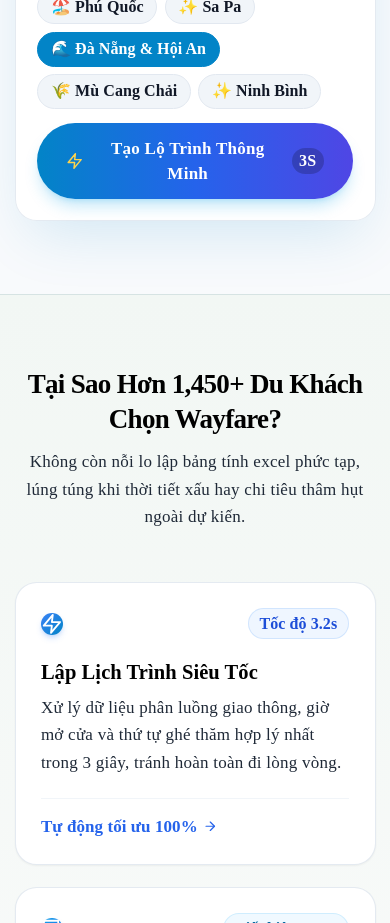
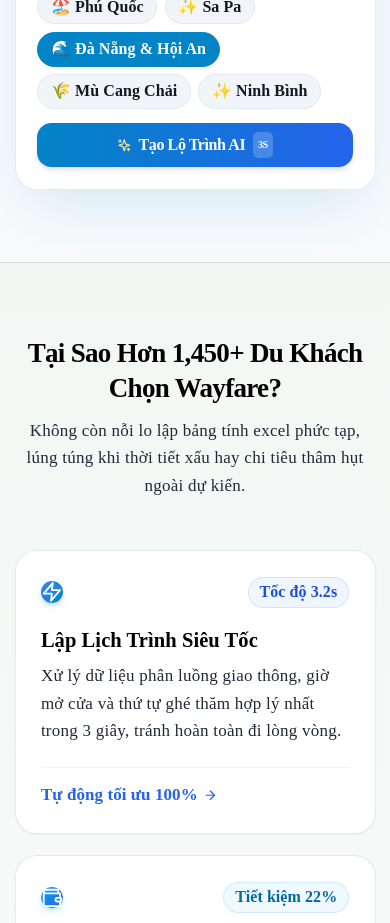
Before and after one commit to vantung1606/travel_sharing_frontend, a React (Vite) app: page / in a window 390 px wide. Shown: the part 1220-2143 px from the top of the page. Built offline with nearby package versions, Linux system fonts and the light colour scheme; no server answers.

Commit message:
style: refine AI Dock button to compact professional single-line design

```diff
--- a/src/pages/user/Home/HomePage.jsx
+++ b/src/pages/user/Home/HomePage.jsx
@@ -722,18 +722,18 @@ export const HomePage = () => {
               type="button"
               disabled={isDockGenerating}
               onClick={handleDockGenerate}
-              className="w-full sm:w-auto px-8 py-3.5 rounded-full bg-gradient-to-r from-sky-600 via-blue-600 to-indigo-600 hover:from-sky-700 hover:to-blue-700 text-white font-extrabold text-sm sm:text-base shadow-lg shadow-sky-500/25 hover:shadow-xl hover:scale-[1.03] active:scale-95 transition-all flex items-center justify-center gap-2.5 cursor-pointer disabled:opacity-50 tracking-[0.015em] shimmer-effect"
+              className="w-full sm:w-auto px-5 py-2.5 rounded-2xl bg-gradient-to-r from-sky-600 to-blue-600 hover:from-sky-700 hover:to-blue-700 text-white font-bold text-xs sm:text-sm shadow-md hover:shadow-lg hover:scale-[1.02] active:scale-95 transition-all flex items-center justify-center gap-2 cursor-pointer disabled:opacity-50 tracking-tight whitespace-nowrap shrink-0"
             >
               {isDockGenerating ? (
                 <>
-                  <RefreshCw className="w-5 h-5 animate-spin text-white" />
-                  <span>Đang khởi tạo lịch trình...</span>
+                  <RefreshCw className="w-4 h-4 animate-spin text-white" />
+                  <span>Đang khởi tạo...</span>
                 </>
               ) : (
                 <>
-                  <Zap className="w-5 h-5 text-amber-300" />
-                  <span>Tạo Lộ Trình Thông Minh</span>
-                  <span className="px-2 py-0.5 rounded-full bg-black/20 text-xs font-black uppercase">
+                  <Sparkles className="w-4 h-4 text-amber-200" />
+                  <span>Tạo Lộ Trình AI</span>
+                  <span className="px-1.5 py-0.5 rounded-md bg-white/20 text-[10px] font-extrabold uppercase">
                     3s
                   </span>
                 </>
```
